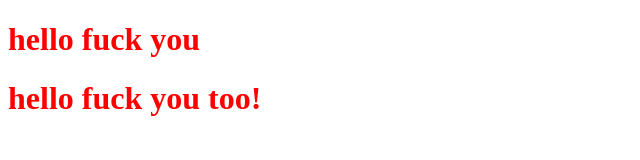
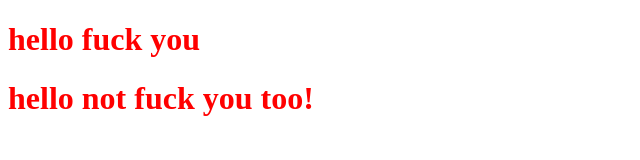
Before and after one commit to oyasen/abo_samya, a plain HTML site: page index.html in a window 1280 px wide. Shown: the whole page, without its empty margins (0-640 px from the left). Drawn offline with Linux system fonts and the light colour scheme.

Commit message:
changed index.html

```diff
--- a/index.html
+++ b/index.html
@@ -9,7 +9,7 @@
 <body>
 
     <h1>hello fuck you</h1>
-    <h1>hello fuck you too!</h1>
+    <h1>hello not fuck you too!</h1>
     <script>src="app.js"</script>
 </body>
 </html>
```
